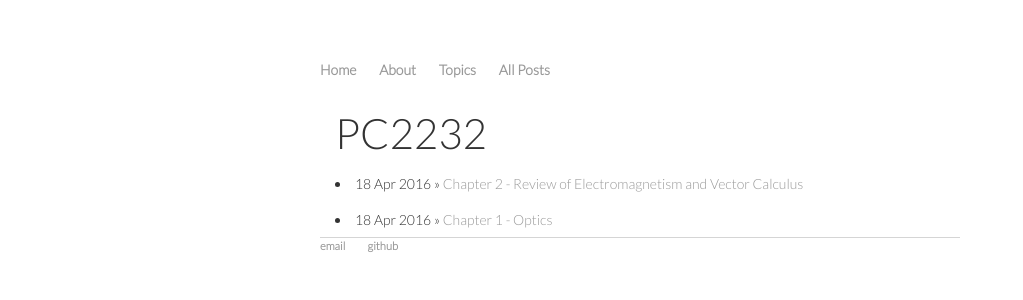
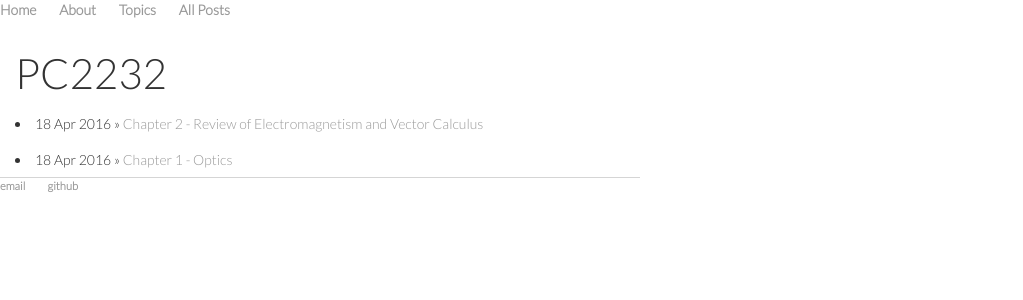
Before and after one commit to serriferous/initial.github.io, a Jekyll site: the page built from PC2232.html, in a window 1280 px wide. Shown: the top 300 px of the page, without its empty margins (0-1023 px from the left). Built offline with Jekyll 4.4.1, drawn with Linux system fonts in a browser that asks for light colours.

Commit message:
Update main.css

```diff
--- a/css/main.css
+++ b/css/main.css
@@ -1,7 +1,7 @@
 @import url(http://fonts.googleapis.com/css?family=Lato:300);
 
 body {
-    margin: 60px auto;
+    margin-top: 60px auto;
     width: 50%;
 
 }
```
